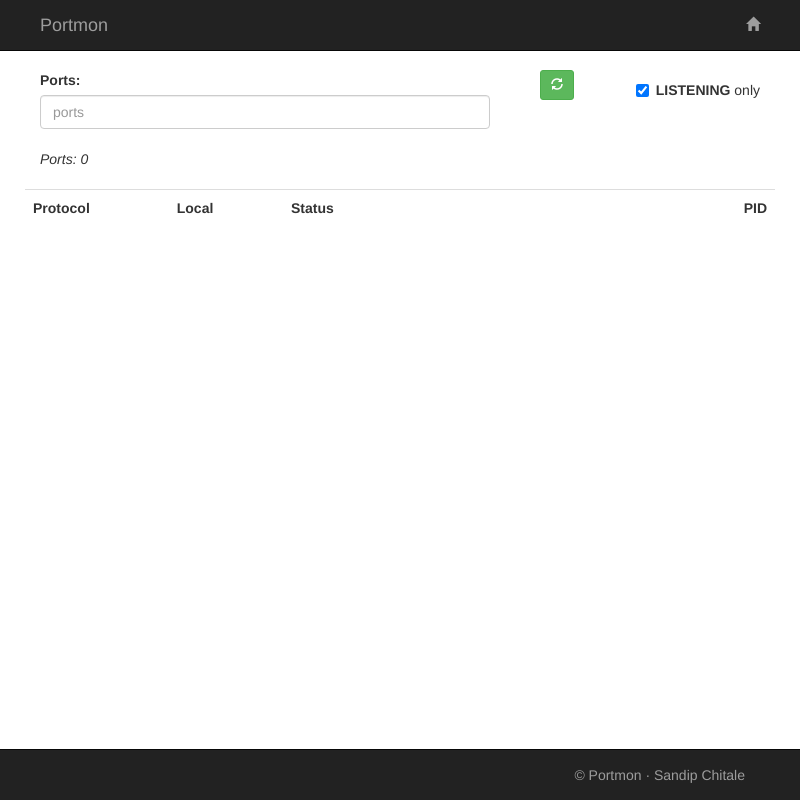
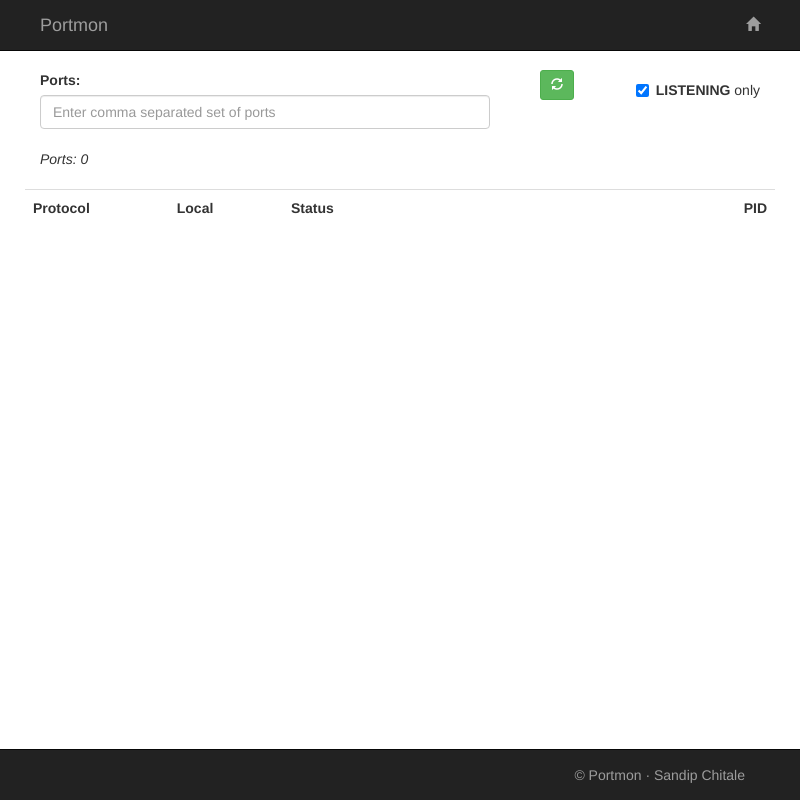
Before and after one commit to sandipchitale/eportmon, an Electron app: page index.html in a window 800 px wide. Drawn offline with nearby package versions, Linux system fonts and the light colour scheme; no server answers.

Commit message:
Placeholder

```diff
--- a/index.html
+++ b/index.html
@@ -34,7 +34,7 @@
           <form class="form-inline">
             <div class="form-group">
               <label for="ports">Ports:</label>
-              <input type="text" class="form-control" ng-model="vm.onlyPorts" size="50" id="ports" placeholder="ports">
+              <input type="text" class="form-control" ng-model="vm.onlyPorts" size="50" id="ports" placeholder="Enter comma separated set of ports">
             </div>
           <form>
         </div>
```
